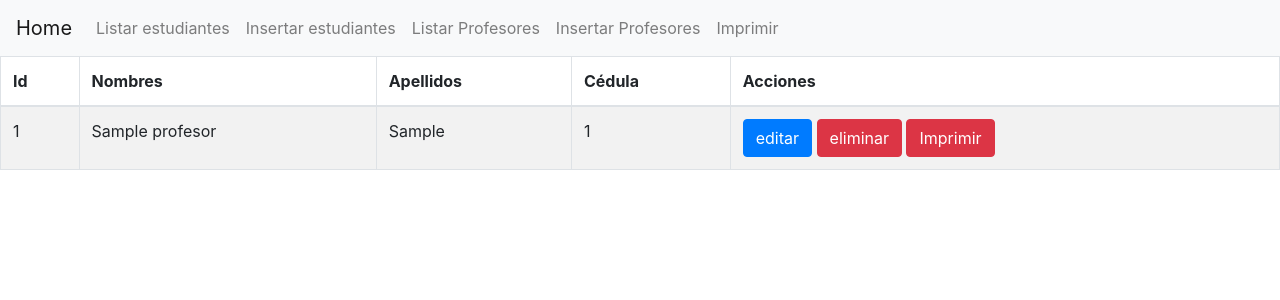
After one commit to sebastianzapatar/dequelovamoshacer, a Django app: a page that uses templates/base/base.html in a window 1280 px wide. The commit adds this page. Shown: the top 300 px of the page. Run offline with Django 3.2, Linux system fonts and the light colour scheme; tables that the repository leaves empty hold one stand-in row (values such as "Sample post"); some libraries are stand-ins or nearby versions.

Commit message:
Imprimir y llaves foraneas
Se creo imprimir y como conectar con llaves foreneas

```diff
--- a/Estudiante/models.py
+++ b/Estudiante/models.py
@@ -4,11 +4,11 @@ from django.db import models
 class Estudiante(models.Model):
     nombres=models.CharField(
         max_length=40,
-        help_text='Ingrese sus nombre',
+
     )
     apellidos=models.CharField(
         max_length=40,
-        help_text='Ingrese sus apellidos',
+
     )
     cedula=models.IntegerField(
 
@@ -21,3 +21,36 @@ class Estudiante(models.Model):
         super(Estudiante,self).save()
     class Meta: #Obligatorio
         verbose_name_plural="Estudiantes"
+class Profesor(models.Model):
+    nombres=models.CharField(
+        max_length=40,
+
+    )
+    apellidos=models.CharField(
+        max_length=40,
+
+    )
+    cedula=models.IntegerField(
+
+    )
+    estudiante=models.ForeignKey(
+        Estudiante,
+        on_delete=models.CASCADE
+    )
+    def __str__(self): #opcionales
+        return '{}:{}'.format(Profesor, self.nombres,self.apellidos)
+    def save(self): #opcional poner en todo en mayuscula, agregar cosas
+        self.nombres=self.nombres.upper()
+        self.apellidos=self.apellidos.upper()
+        super(Profesor,self).save()
+    class Meta: #Obligatorio
+        verbose_name_plural="Profesores"
+class EstudianteXProfesor(models.Model):
+    profesor=models.ForeignKey(
+       Profesor,
+       on_delete=models.CASCADE
+    )
+    estudiante=models.ForeignKey(
+       Estudiante,
+       on_delete=models.CASCADE
+    )
--- /dev/null
+++ b/Estudiante/templates/listar_profesores.html
@@ -0,0 +1,66 @@
+{% extends 'base/base.html' %}
+{% block cuerpo %}
+<!--
+    En esta parte es donde vamos a listar los estudiantes
+-->
+<div class="panel-body">
+    <table width="100" class="table table-striped table-bordered table-hover" id="dataTables">
+        <thead>
+            <tr>
+                <th>
+                    Id
+                </th>
+                <th>
+                    Nombres
+                </th>
+                <th>
+                    Apellidos
+                </th>
+                <th>
+                    Cédula
+                </th>
+                <th>
+                    Acciones <!--Editar y eliminar-->
+                </th>
+            </tr>
+        </thead>
+        <tbody>
+            {% for item in profe %}<!--Código python del django-->
+                <tr>
+                    <td>
+                        {{item.id}}<!--Para imprmir variable de python-->
+                    </td>
+                    <td>
+                        {{item.nombres}}
+                    </td>
+                    <td>
+                        {{item.apellidos}}
+                    </td>
+                    <td>
+                        {{item.cedula}}
+                    </td>
+                    <td>
+                        <!--Van a ser botones que nos mandan a alguna parte-->
+                        <a href="{% url 'estudiantes:editar_profesor' item.id %}" class="btn btn-primary btn-circle">
+                            <span class="fa fa-edit">
+                                editar
+                            </span>
+                        </a>
+                        <a href="{% url 'estudiantes:eliminar_profesor' item.id %}" class="btn btn-danger btn-circle">
+                            <span class="fa fa-edit">
+                                eliminar
+                            </span>
+                        </a>
+                        <a href="{% url 'estudiantes:print_one' item.id %}" class="btn btn-danger btn-circle">
+                            <span class="fa fa-print">
+                                Imprimir
+                            </span>
+                        </a>
+                    </td>
+                </tr>
+            {% endfor %}
+        </tbody>
+    </table>
+
+</div>
+ {% endblock cuerpo %}
--- a/Estudiante/urls.py
+++ b/Estudiante/urls.py
@@ -1,10 +1,21 @@
 from django.contrib import admin
 from django.urls import include, path
 from Estudiante.views import ListEstudiantes, InsertarEstudiante
-from Estudiante.views import EditarEstudiante, BorrarEstudiante
+from Estudiante.views import EditarEstudiante, BorrarEstudiante, InsertarProfesor
+from .views import ListProfesores,EditarProfesor, BorrarProfesor,profesor_print
 urlpatterns=[
+    #Acá van las operaciones de los estudiantes
     path('estudiantes',ListEstudiantes.as_view(),name='listar_estudiantes'),
     path('estudiantes/new',InsertarEstudiante.as_view(),name='insertar_estudiante'),
     path('estudiantes/edit/<int:pk>',EditarEstudiante.as_view(),name='editar_estudiante'),
     path('estudiantes/delete/<int:pk>',BorrarEstudiante.as_view(),name='eliminar_estudiante'),
+
+
+    #Acá van las operaciones de los profesores
+    path('profesores',ListProfesores.as_view(),name='listar_profesores'),
+    path('profesores/new',InsertarProfesor.as_view(),name='insertar_profesor'),
+    path('profesores/edit/<int:pk>',EditarProfesor.as_view(),name='editar_profesor'),
+    path('profesores/delete/<int:pk>',BorrarProfesor.as_view(),name='eliminar_profesor'),
+    path('profesores/print/<int:pk>',profesor_print,name='print_one'),
+     path('profesores/print',profesor_print,name='print_all'),
 ]
--- a/Estudiante/views.py
+++ b/Estudiante/views.py
@@ -1,8 +1,9 @@
 from django.shortcuts import render
+from django.http import HttpResponse
 from django.views import generic
 from django.urls import reverse_lazy
-from Estudiante.models import Estudiante
-from .forms import EstudianteForm
+from Estudiante.models import Estudiante, Profesor
+from .forms import EstudianteForm, ProfesorForm
 # Create your views here.
 class ListEstudiantes(generic.ListView):#ListView nos hace el select * from Estudiante
     model=Estudiante
@@ -23,3 +24,69 @@ class BorrarEstudiante(generic.DeleteView):#Delete from Estudiante where...
     template_name="borrar_estudiante.html"
     context_object_name="obj"
     success_url=reverse_lazy("estudiantes:listar_estudiantes")
+
+
+
+# Las vistas de los profesores
+class InsertarProfesor(generic.CreateView):#CreateView hace el insert into estu..
+    model=Profesor
+    template_name="insertar_profesor.html"
+    form_class=ProfesorForm
+    success_url=reverse_lazy("estudiantes:listar_profesores")#Cambiar a listar profesores
+class ListProfesores(generic.ListView):#ListView nos hace el select * from Estudiante
+    model=Profesor
+    template_name="listar_profesores.html"
+    context_object_name="profe"
+class EditarProfesor(generic.UpdateView):#UpdateView hace el update into estu..
+    model=Profesor
+    template_name="insertar_profesor.html"
+    form_class=ProfesorForm
+    success_url=reverse_lazy("estudiantes:listar_profesores")
+class BorrarProfesor(generic.DeleteView):#Delete from Estudiante where...
+    model=Profesor
+    template_name="borrar_profesor.html"
+    context_object_name="profe"
+    success_url=reverse_lazy("estudiantes:listar_profesores")
+def profesor_print(self, pk=None):
+    import io
+    from reportlab.platypus import SimpleDocTemplate, Paragraph, TableStyle
+    from reportlab.lib.styles import getSampleStyleSheet
+    from reportlab.lib import colors
+    from reportlab.lib.pagesizes import letter
+    from reportlab.platypus import Table
+
+    response = HttpResponse(content_type='application/pdf')
+    buff = io.BytesIO()
+    doc = SimpleDocTemplate(buff,
+                            pagesize=letter,
+                            rightMargin=40,
+                            leftMargin=40,
+                            topMargin=60,
+                            bottomMargin=18,
+                            )
+    profesores = []
+    styles = getSampleStyleSheet()
+    header = Paragraph("Listado de Profesores", styles['Heading1'])
+    profesores.append(header)
+    headings = ('Id',  'nombres', 'Apellidos','cedulas')
+    if not pk:
+        todosprofesores = [(p.id, p.nombres, p.apellidos,p.cedula)
+                           for p in Profesor.objects.all().order_by('pk')]
+    else:
+        todosprofesores = [(p.id, p.nombres, p.apellidos,p.cedula)
+                           for p in Profesor.objects.filter(id=pk)]
+
+    t = Table([headings] + todosprofesores)
+    t.setStyle(TableStyle(
+        [
+            ('GRID', (0, 0), (3, -1), 1, colors.dodgerblue),
+            ('LINEBELOW', (0, 0), (-1, 0), 2, colors.darkblue),
+            ('BACKGROUND', (0, 0), (-1, 0), colors.dodgerblue)
+        ]
+    ))
+
+    profesores.append(t)
+    doc.build(profesores)
+    response.write(buff.getvalue())
+    buff.close()
+    return response
--- a/templates/base/base.html
+++ b/templates/base/base.html
@@ -10,7 +10,7 @@
   <meta name="description" content="">
   <meta name="author" content="">
 
-  <title>{% block title %} Curso de compras {% endblock %}</title>
+  <title>{% block title %} Siempre con hambre {% endblock %}</title>
   <link rel="stylesheet" href="https://stackpath.bootstrapcdn.com/bootstrap/4.5.0/css/bootstrap.min.css" integrity="sha384-9aIt2nRpC12Uk9gS9baDl411NQApFmC26EwAOH8WgZl5MYYxFfc+NcPb1dKGj7Sk" crossorigin="anonymous">
   <nav class="navbar navbar-expand-lg navbar-light bg-light">
     <a class="navbar-brand" href="{% url 'home:home' %}">Home</a>
@@ -27,10 +27,13 @@
           <a class="nav-link" href="{% url 'estudiantes:insertar_estudiante' %}">Insertar estudiantes</a>
         </li>
         <li class="nav-item">
-          <a class="nav-link" href="#">Listar Materias</a>
+          <a class="nav-link" href="{% url 'estudiantes:listar_profesores' %}">Listar Profesores</a>
         </li>
         <li class="nav-item">
-            <a class="nav-link" href="#">Insertar Materias</a>
+            <a class="nav-link" href="{% url 'estudiantes:insertar_profesor'%}">Insertar Profesores</a>
+          </li>
+          <li class="nav-item">
+            <a class="nav-link" href="{% url 'estudiantes:print_all'%}">Imprimir</a>
           </li>
       </ul>
     </div>
```
Also changed, not shown: Estudiante/forms.py (+21 -1 lines), Estudiante/templates/borrar_profesor.html (added, +25 -0 lines), Estudiante/templates/insertar_profesor.html (added, +21 -0 lines), Estudiante/migrations/0002_profesor.py (added), Estudiante/migrations/0003_auto_20200709_1825.py (added).
